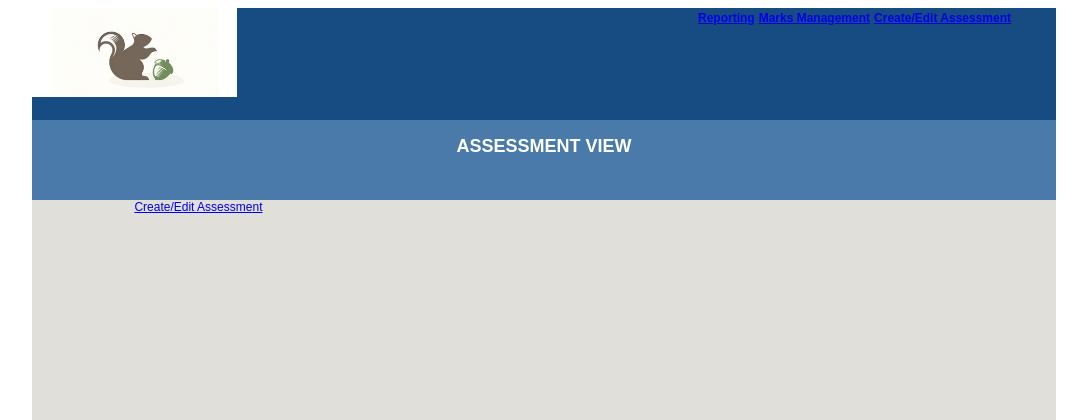
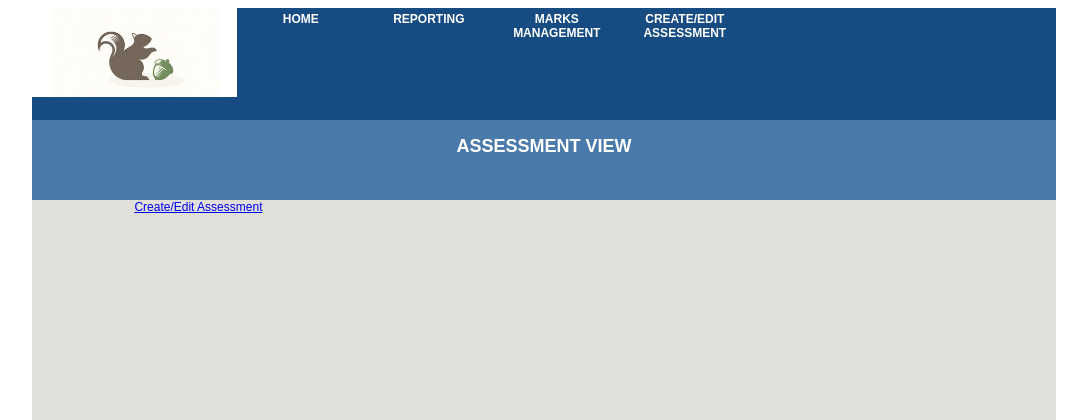
Before and after one commit to u12206050/cos301_2014_g7, a Django app: page /assessmentView/ in a window 1280 px wide. Shown: the top 420 px of the page, without its empty margins (96-1183 px from the left). Run offline with Django 3.2, Linux system fonts and the light colour scheme; lists and menus that the app fills with data are empty.

Commit message:
added temporary menu system

```diff
--- a/SquirrelMarking/SquirrelMarking/settings.py
+++ b/SquirrelMarking/SquirrelMarking/settings.py
@@ -25,7 +25,7 @@ DEBUG = True
 TEMPLATE_DEBUG = True
 
 TEMPLATE_DIRS = (
-	'C:/Mini-Project/cos301_2014_g7/SquirrelMarking/SquirrelMarking/templates',
+	'C:/Users/User/Desktop/mini/cos301_2014_g7/SquirrelMarking/SquirrelMarking/templates',
 )
 
 ALLOWED_HOSTS = []
@@ -86,7 +86,7 @@ USE_TZ = True
 STATIC_URL = '/static/'
 
 STATICFILES_DIRS = (
-	"C:/Mini-Project/cos301_2014_g7/SquirrelMarking/static",
+	"C:/Users/User/Desktop/mini/cos301_2014_g7/SquirrelMarking/static",
 	)
 STATICFILES_FINDER = (
 	'django.contrib.staticfiles.finders.FileSystemFinder',
--- a/SquirrelMarking/SquirrelMarking/templates/assessmentView.html
+++ b/SquirrelMarking/SquirrelMarking/templates/assessmentView.html
@@ -1,17 +1,14 @@
 {% extends "base.html" %}
 
 {% block title %}Squirrel Marking - Assessment View{% endblock %}
-
+{% block includes %}<link href="{{ STATIC_URL }}/static/css/assStyle.css" rel="stylesheet" type="text/css" />{% endblock %}
 {% block menu_shortcuts %}
-
-
-
-<table  style="color:white;">
-<tr ><th><a href="/Reporting_Main/"> Reporting </a></th>
-<th><a href="/marks-management/">Marks Management</a></th>
-<th><a href="/assessmentManager/">Create/Edit Assessment</a></th>
-</tr>
-</table  >
+<ul>
+<li><a href="/assessmentView/">Home</a></li>
+<li><a href="/Reporting_Main/">Reporting</a></li>
+<li><a href="/marks-management/">Marks Management</a></li>
+<li><a href="/assessmentManager/">Create/Edit Assessment</a></li>
+</ul>
 {% endblock %}
 {% block content_title %}<h1 id="content_title">Assessment View</h1>{% endblock %}
 {% block content %}
--- a/SquirrelMarking/static/css/style.css
+++ b/SquirrelMarking/static/css/style.css
@@ -11,20 +11,33 @@ body
 	width:20%;
 	float:left;
 }
-#menu_shortcuts{
-float:right;
-padding-right: 12px;
-margin-right: 30px;
-}
 #menu_shortcuts ul {
 	list-style-type:none;
 	margin:0;
 	padding:0;
-	text-decoration: none;
-	text-transform: uppercase;
-	text-align: center;
-	font-weight: bold;
-	color: #FFFFFF;
+	overflow:hidden;
+}
+#menu_shortcuts li {
+	float: left;
+}
+#menu_shortcuts a {
+	display: block;
+	width: 60px;
+	height: 100px;
+}
+#menu_shortcuts a:link, #menu_shortcuts a:visited {
+	display:block;
+	width:120px;
+	font-weight:bold;
+	color:#FFFFFF;
+	background-color:#174c82;
+	text-align:center;
+	padding:4px;
+	text-decoration:none;
+	text-transform:uppercase;
+}
+#menu_shortcuts a:hover, #menu_shortcuts a:active {
+	background-color:#497aaa;
 }
 header{
 	position:absolute;
```
Also changed, not shown: SquirrelMarking/static/css/assStyle.css (added), 5 other files.
